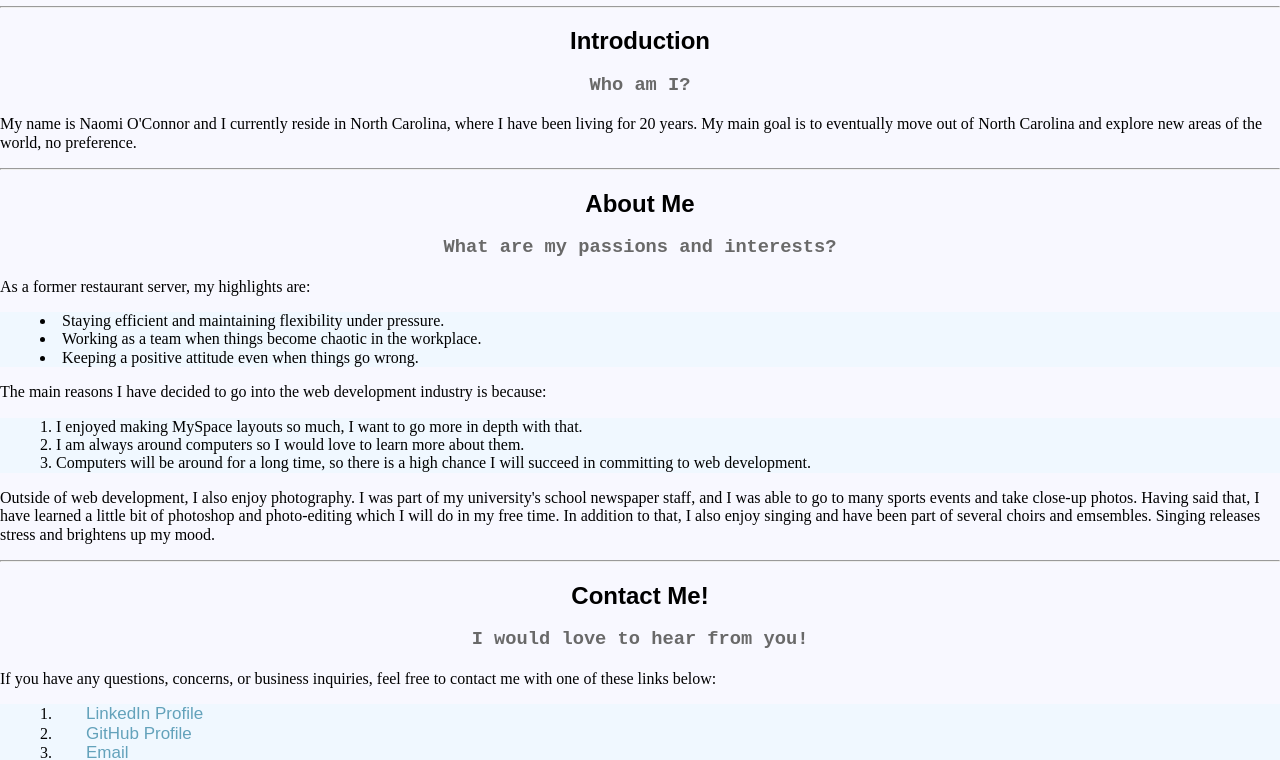
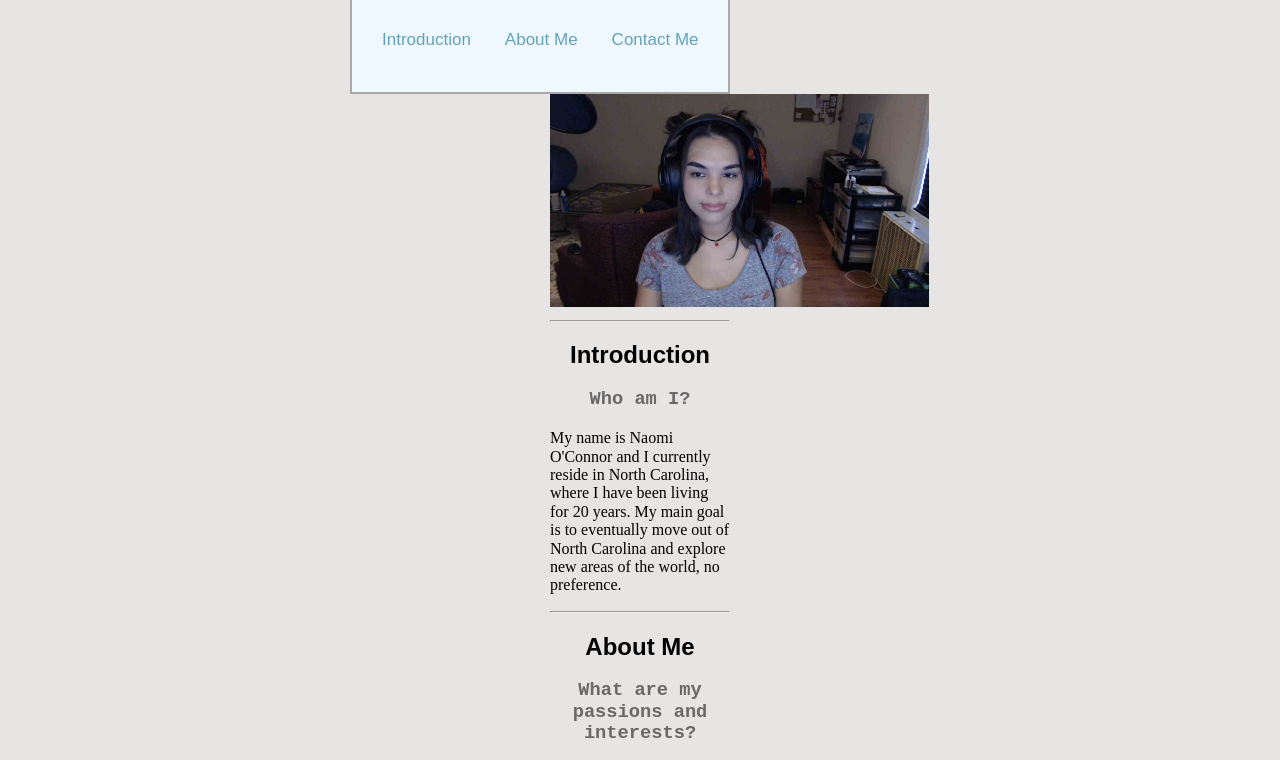
Before and after one commit to ngoconnor/Portfolio, a plain HTML site: page index.html in a window 1280 px wide. Shown: the part 220-980 px from the top of the page. Drawn offline with nearby package versions, Linux system fonts and the light colour scheme.

Commit message:
Edits to color and styling

```diff
--- a/style.css
+++ b/style.css
@@ -1,7 +1,9 @@
 /*structure*/
 
 body {
-    background-color: #F8F8FF;
+    background-color: rgba(223, 219, 219, 0.733);
+    padding: 100px 550px;
+
 }
 
   footer {
@@ -49,6 +51,7 @@ body {
 
   .first-image img {
     width: 379px;
+    position: relative;
   }
 
 
```
